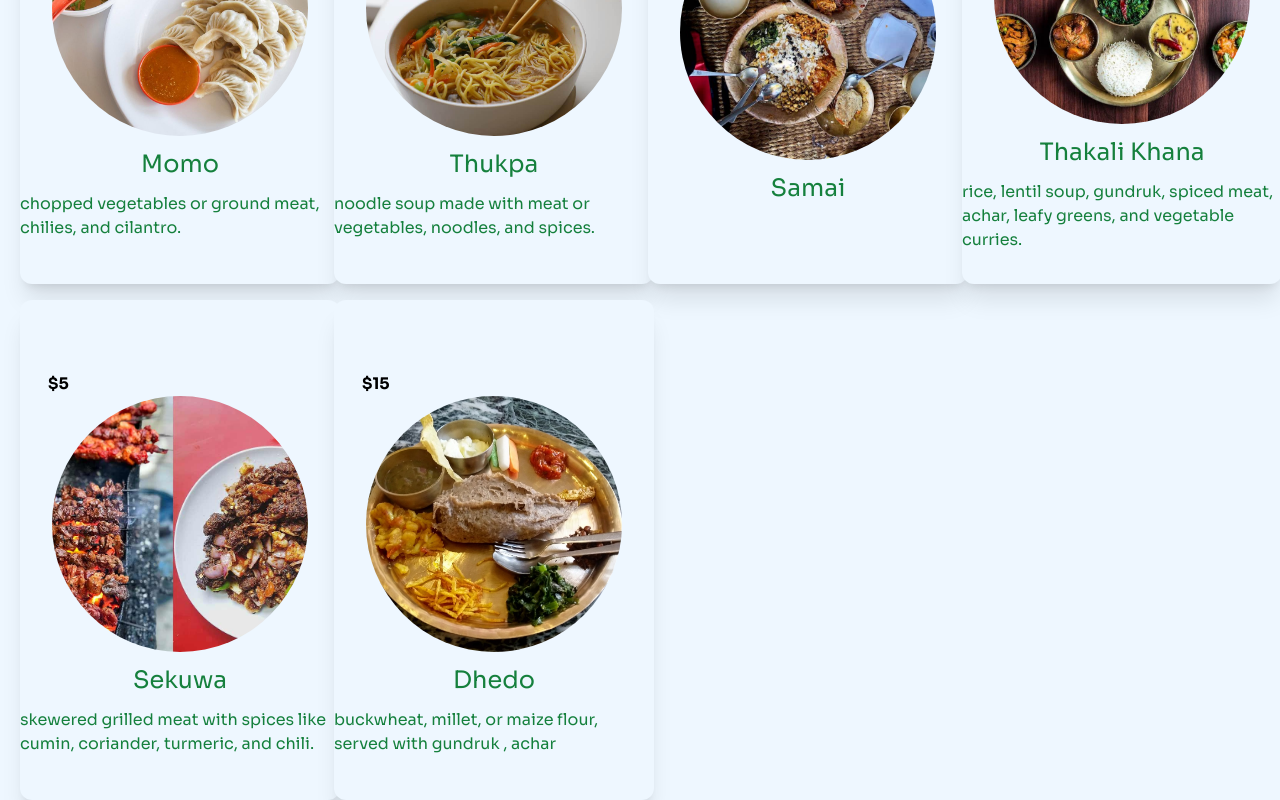
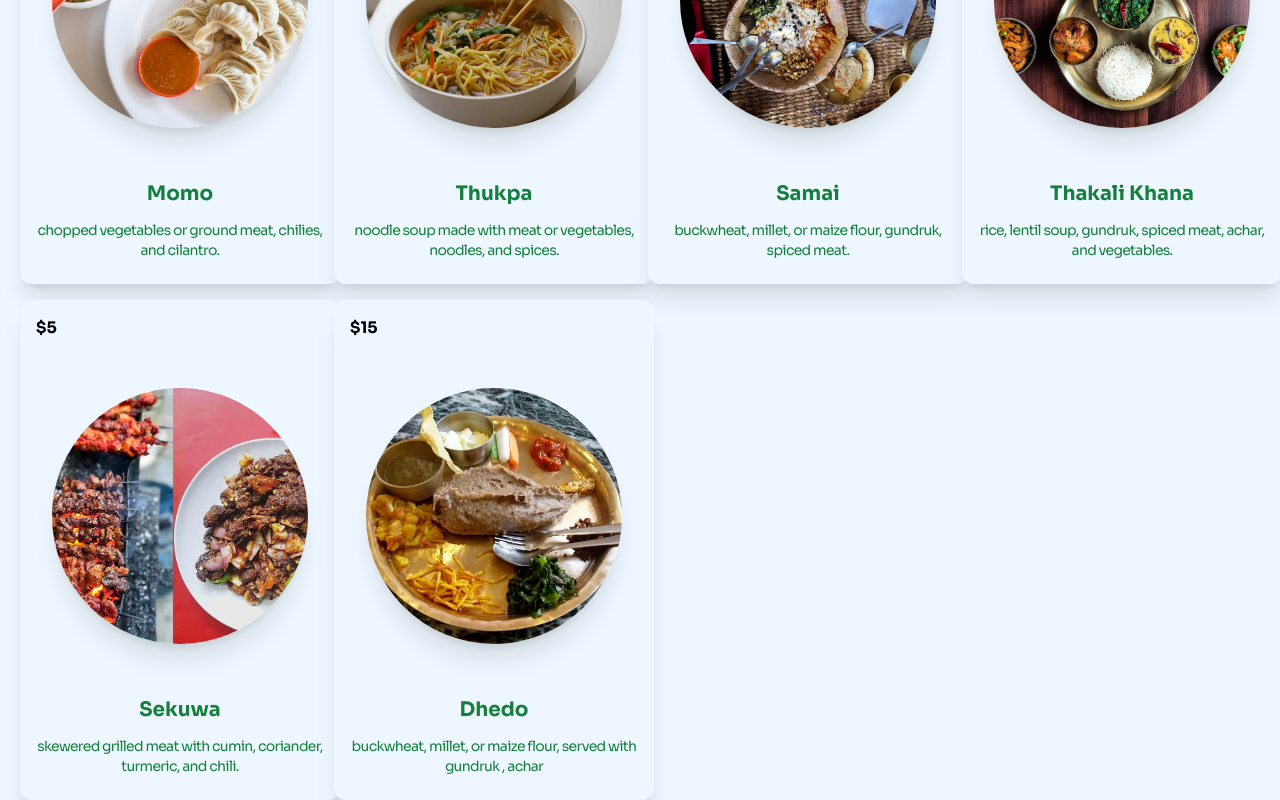
Before and after one commit to sujanst98644/restromenu, a React (Create React App) app: page / in a window 1280 px wide. Shown: the part 720-1520 px from the top of the page. Built offline with nearby package versions, Linux system fonts and the light colour scheme; a web font is replaced by a local one.

Commit message:
arranged menu

```diff
--- a/src/App.js
+++ b/src/App.js
@@ -1,7 +1,8 @@
-import React from "react";
+import React, { useState } from "react";
 import data from "./data"
 
 function App() {
+  const [isHover, setHover] = useState(false)
   // const [Scrolled, setScrolled] = useState(false)
 
   // useEffect(()=>{
@@ -26,22 +27,26 @@ function App() {
           <div className="font-sora col-start-3 justify-end">
             <ul className="flex flex-row space-x-10 items-center">
               <a href="#Home" className="hover:text-orange-200 text-black">Menu</a>
-              <a href="#blogs" className=" hover:text-green-200 border-2 bg-green-700 p-2 rounded">Order online</a>
+              <a href="#blogs" className=" hover:text-green-200 border-2 bg-green-700 p-2 rounded-xl">Order online</a>
             </ul>
           </div>
         </header>
         <div className="h-96 w-auto bg-[#CDE8E5] text-green-700 font-sora font-semibold text-6xl text-center pt-40">
             <div className="items-center">Discover Our Menu</div>
         </div>
-      <div className="h-full grid grid-cols-4 gap-4 mx-5 mt-16 text-green-700">
+      <div className="h-full grid grid-cols-4 gap-4 mx-5 mt-16 text-green-700 items-center justify-center">
           {data.map(item=>{return(
-            <div className="bg-[#EEF7FF] shadow-xl rounded-xl h-[500px] w-80 flex flex-col items-center justify-center">
-              <p className="text-black self-start ml-7 mt-7 font-bold">{item.price}</p>
-              <img src= {item.img}  className="w-64 h-64 rounded-full object-cover"/>
-              <p className="text-2xl m-3">{item.cuisine}</p>
-              <p>{item.ingredients}</p>
-              <div className="absolute inset-0 bg-black bg-opacity-50 flex items-center justify-center opacity-0 group-hover:opacity-100 transition-opacity duration-300">
-                  <button className="bg-white text-black py-2 px-4 rounded">Order Now</button>
+          <div className={` shadow-xl rounded-xl h-[500px] w-80 grid grid-row-7 items-center justify-center ${isHover ? 'transition-colors hover:bg-[#7AB2B2] duration-500 ease-in-out' : 'bg-[#EEF7FF]'}`}
+            onMouseEnter={() => setHover(true)}
+            onMouseLeave={() => setHover(false)}>
+              <p className="text-black self-start ml-4 mt-4 font-bold">{item.price}</p>
+              <div className="flex items-center justify-center row-span-4">
+              <img src= {item.img}  className="w-64 h-64 rounded-full object-cover shadow-xl"/>
+              </div>
+              <div className="text-center">
+                <p className="text-xl font-bold m-3">{item.cuisine}</p>
+              <p className={`tracking-tighter mx-4 mb-4 text-sm `}>{item.ingredients}</p>
+              {/* <button className={`text-center`}>Order Online</button> */}
               </div>
             </div>
           )}
--- a/src/data.js
+++ b/src/data.js
@@ -16,19 +16,19 @@ export default [
         img: "samai.jpg",
         cuisine: "Samai",
         price:"$7.25",
-        ingredients:""
+        ingredients:"buckwheat, millet, or maize flour, gundruk, spiced meat."
     },
     {
         img: "Thakali.jpg",
         cuisine: "Thakali Khana",
         price:"$7",
-        ingredients:"rice, lentil soup, gundruk, spiced meat, achar, leafy greens, and vegetable curries."
+        ingredients:"rice, lentil soup, gundruk, spiced meat, achar, and vegetables."
     },
     {
         img: "Sekuwa.jpg",
         cuisine: "Sekuwa",
         price:"$5",
-        ingredients:"skewered grilled meat with spices like cumin, coriander, turmeric, and chili."
+        ingredients:"skewered grilled meat with cumin, coriander, turmeric, and chili."
     },
     {
         img: "dhedo-Food.jpeg",
```
